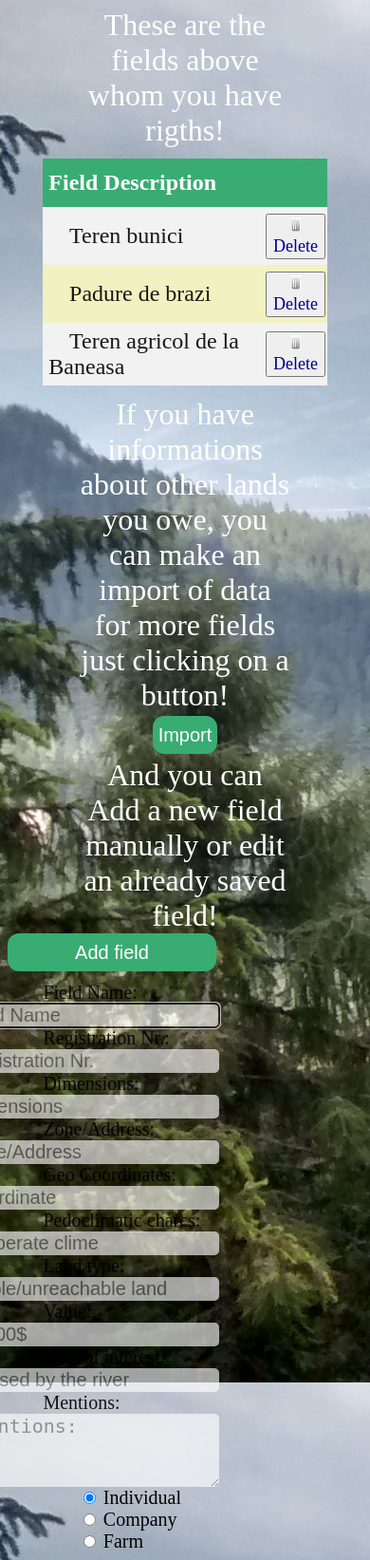
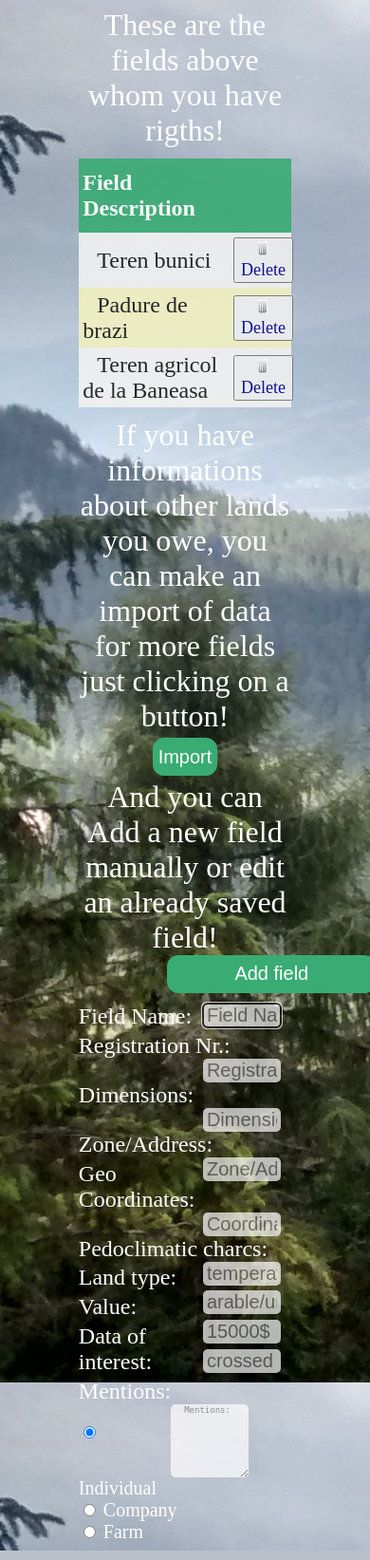
Before and after one commit to RonaAna/AgLr, a PHP site: page /Main.html in a window 390 px wide; the page is wider, and only the part inside the window is pictured. Shown: that part at 95% size. Run offline with PHP 8.4, Linux system fonts and the light colour scheme.

Commit message:
Updated styles.css

```diff
--- a/CSS/stylesheet.css
+++ b/CSS/stylesheet.css
@@ -1,4 +1,6 @@
+
 #menu-button {
+
 	float: right;
 }
 .menu-btn {
@@ -105,19 +107,24 @@ input[type="submit"]:active {
 	opacity:0.7;
 	padding:1px 4px 1px 4px;
 	float:right;
-	margin-right:45%;
+	margin-right:5%;
+	margin-left:5%;
+	width:33%;
 }
 
 .fields{
 	display:block;
 	margin-top: 1%;
 	margin-bottom: 1%;
-	margin-right: auto;
-	margin-left: 10%;
+	margin-right: 5%;
+	margin-left: 20%;
 	border: none;
 	border-radius: 7px;
-	font-size:20px;
-	opacity:0.9;
+	font-size:24px;
+	opacity:1;
+	color:white;
+	width:60%;
+
 }
 #t01 td div{
 	margin-top: 1%;
@@ -136,21 +143,27 @@ input[type="submit"]:active {
 
 #mentions {
 	height:75px;
-	width:253px;
+	width:33%;
+	margin-right: 38%;
 }
-
+#Add-button {
+	margin : 0px 45%;
+}
 #owner{
 	margin-top: 5%;
 	margin-bottom: 1%;
 	margin-right: auto;
 	margin-left: 20%;
 	font-size:20px;
+	color:white;
 }
 #t01 {
     border-collapse: collapse;
-    width: 80%;
-    margin:3% 10% 3% 10%;
+    width: 60%;
+    margin:3% 20% 3% 20%;
     background-color: #f1f1c1;
+	opacity:0.9;
+
 }
 #t01 td div, #t01 th div {
 	display:inline;
@@ -195,13 +208,48 @@ input[type="submit"]:active {
 		 font-size:150%;
 		 text-align: center;
 	 }
-	.words{
+	.words,#mentions{
 		 color: blue;
 		 font-size: xx-small;
 		 text-align: center;
 		 margin-left: 20%;
 		 margin-right: 20%;
 	 }
+ }
+/* ----------- iPhone 4 and 4S ----------- */
+
+/* Portrait and Landscape */
+@media only screen
+  and (min-device-width: 320px)
+  and (max-device-width: 480px)
+  and (-webkit-min-device-pixel-ratio: 2) {
+ #harta {
+	width: 105%;
+	height: 100%;
+	border: 2px solid #16a085;
+	margin-bottom: 175px !important;
+}
+  }
+/* Portrait */
+@media only screen
+  and (min-device-width: 320px)
+  and (max-device-width: 480px)
+  and (-webkit-min-device-pixel-ratio: 2)
+  and (orientation: portrait) {
+	   #harta {
+	width: 105%;
+	height: 100%;
+	border: 2px solid #16a085;
+	margin-bottom: 175px !important;
+	}
+  }
+/* Landscape */
+@media only screen
+  and (min-device-width: 320px)
+  and (max-device-width: 480px)
+  and (-webkit-min-device-pixel-ratio: 2)
+  and (orientation: landscape) {
+
   }
 .words {
 	color: white;
@@ -210,6 +258,17 @@ text-align: center;
 margin-left: 20%;
 margin-right: 20%;
 }
-.phrase1 :focus{
+#harta {
+	width: 105%;
+	height: 100%;
+	border: 2px solid #16a085;
+	margin: 5%;
+}
+.display-map {
+	width: 20%;
+	height: 30%;
+	margin: 2% 20% 2% 0;
+	float: right;
+
 
 }
```
Lines whose indentation alone changed are shown as unchanged.
